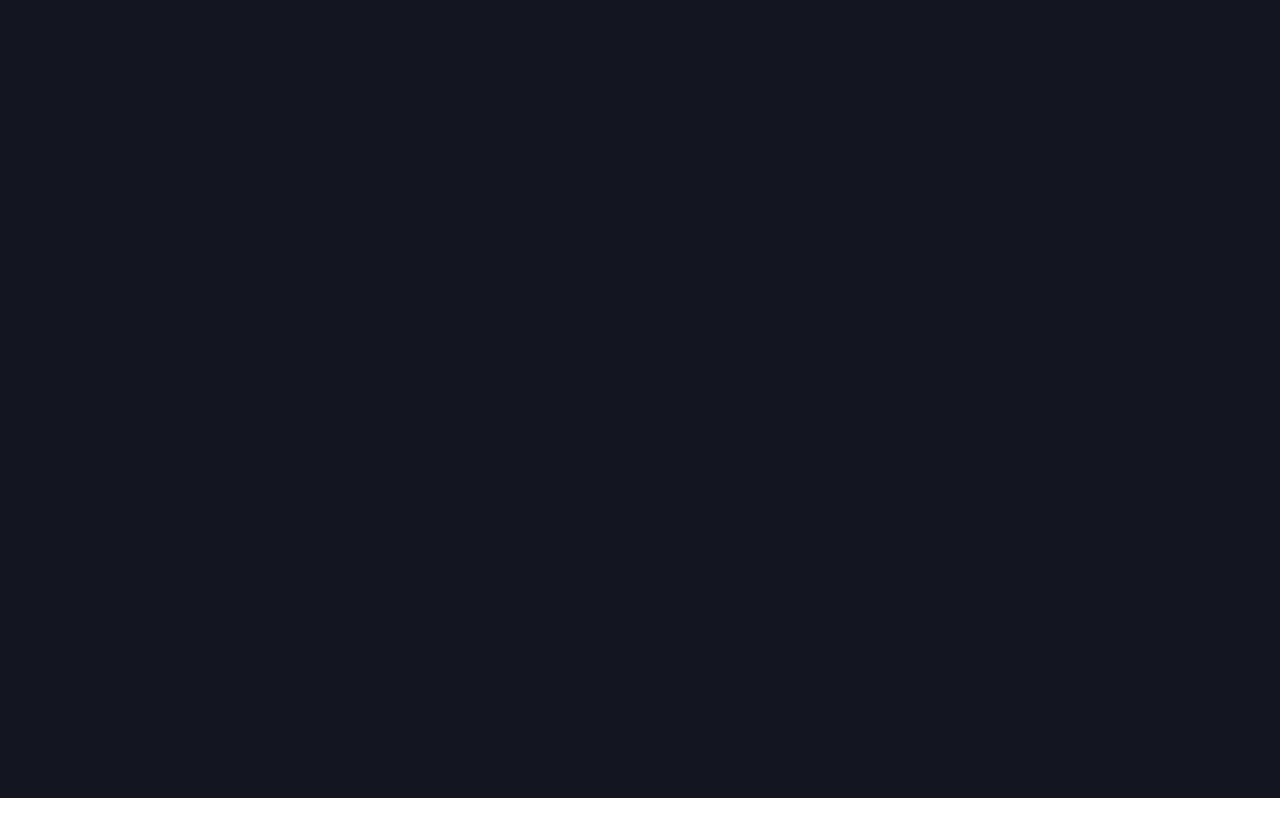
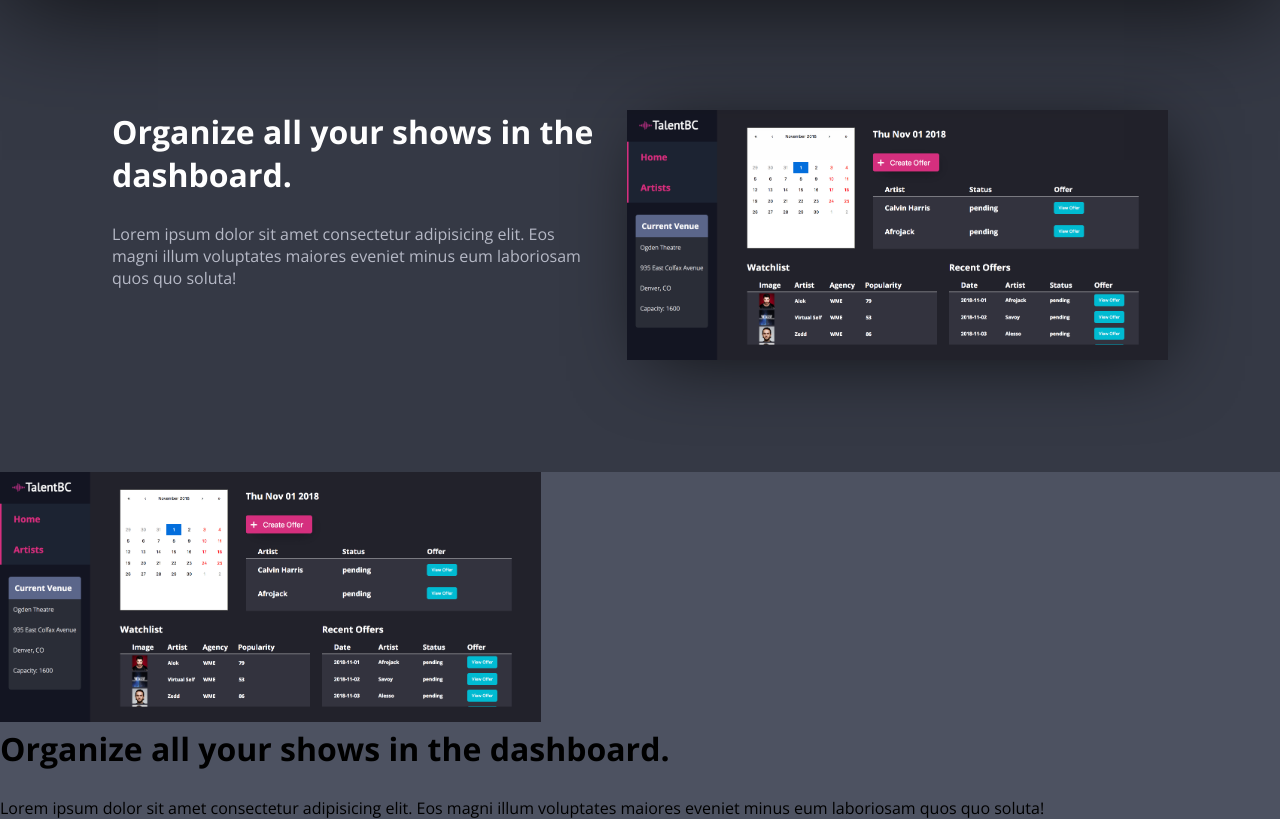
Before and after one commit to GraySmith00/talent-buyer-client, a React (Create React App) app: page / in a window 1280 px wide. Shown: the part 574-1393 px from the top of the page. Before the commit the page ends 1372 px from the top, so only its background shows below. Built offline with nearby package versions, Linux system fonts and the light colour scheme.

Commit message:
Add market-dash section to Landing page

```diff
--- a/src/components/Landing/Landing.css
+++ b/src/components/Landing/Landing.css
@@ -1,7 +1,7 @@
 .landing {
   width: 100%;
   position: relative;
-  background-color: #131621; }
+  background-color: #4d5261; }
   .landing .hero {
     display: flex;
     flex-direction: column;
@@ -11,7 +11,10 @@
     background: linear-gradient(rgba(0, 0, 0, 0.5), rgba(0, 0, 0, 0.5)), url("./savoy_ogden_optimized.jpg");
     background-size: cover;
     background-repeat: no-repeat;
-    background-position: center center; }
+    background-position: center center;
+    -webkit-box-shadow: 0px 10px 103px -2px rgba(0, 0, 0, 0.75);
+    -moz-box-shadow: 0px 10px 103px -2px rgba(0, 0, 0, 0.75);
+    box-shadow: 0px 10px 103px -2px rgba(0, 0, 0, 0.75); }
   .landing h1 {
     margin: 0 auto;
     font-size: 6rem;
@@ -31,6 +34,19 @@
     height: 2px;
     background-color: #fff;
     width: 45%; }
-  .landing .market-dashboard {
-    height: 800px;
-    background-color: #131620; }
+  .landing .market-dash {
+    display: grid;
+    grid-template-columns: repeat(2, 1fr);
+    grid-gap: 1.5rem;
+    padding: 7rem;
+    color: #fff;
+    background-color: #353945; }
+  .landing .section-title {
+    margin-top: 0;
+    font-size: 2rem; }
+  .landing .market-dash p {
+    color: #b6b9c6; }
+  .landing .market-dash img {
+    -webkit-box-shadow: 8px 10px 76px -14px rgba(0, 0, 0, 0.75);
+    -moz-box-shadow: 8px 10px 76px -14px rgba(0, 0, 0, 0.75);
+    box-shadow: 8px 10px 76px -14px rgba(0, 0, 0, 0.75); }
--- a/src/components/Landing/Landing.js
+++ b/src/components/Landing/Landing.js
@@ -1,8 +1,9 @@
 import React, { Component } from 'react';
 import SignUp from '../SignUp/SignUp';
 import LogIn from '../LogIn/LogIn';
+import Splash from '../Splash/Splash';
+import dashImage from './dashImage.jpg';
 import './Landing.css';
-import Splash from '../Splash/Splash';
 
 class Landing extends Component {
   state = {
@@ -56,7 +57,32 @@ class Landing extends Component {
             <div className="divider-line" />
           </section>
         </section>
-        <section className="market-dashboard" />
+        <section className="market-dash">
+          <div className="market-dash-text">
+            <h2 className="section-title">
+              Organize all your shows in the dashboard.
+            </h2>
+            <p>
+              Lorem ipsum dolor sit amet consectetur adipisicing elit. Eos magni
+              illum voluptates maiores eveniet minus eum laboriosam quos quo
+              soluta!
+            </p>
+          </div>
+          <img src={dashImage} alt="dashboard" style={{ height: '250px' }} />
+        </section>
+        <section className="market-browse">
+          <img src={dashImage} alt="dashboard" style={{ height: '250px' }} />
+          <div className="market-dash-text">
+            <h2 className="section-title">
+              Organize all your shows in the dashboard.
+            </h2>
+            <p>
+              Lorem ipsum dolor sit amet consectetur adipisicing elit. Eos magni
+              illum voluptates maiores eveniet minus eum laboriosam quos quo
+              soluta!
+            </p>
+          </div>
+        </section>
       </div>
     );
   }
--- a/src/components/Landing/Landing.scss
+++ b/src/components/Landing/Landing.scss
@@ -1,7 +1,7 @@
 .landing {
   width: 100%;
   position: relative;
-  background-color: #131621;
+  background-color: #4d5261;
 
   .hero {
     display: flex;
@@ -16,6 +16,10 @@
     background-size: cover;
     background-repeat: no-repeat;
     background-position: center center;
+
+    -webkit-box-shadow: 0px 10px 103px -2px rgba(0, 0, 0, 0.75);
+    -moz-box-shadow: 0px 10px 103px -2px rgba(0, 0, 0, 0.75);
+    box-shadow: 0px 10px 103px -2px rgba(0, 0, 0, 0.75);
   }
 
   h1 {
@@ -44,8 +48,28 @@
     width: 45%;
   }
 
-  .market-dashboard {
-    height: 800px;
-    background-color: #131620;
+  .market-dash {
+    display: grid;
+    grid-template-columns: repeat(2, 1fr);
+    grid-gap: 1.5rem;
+
+    padding: 7rem;
+    color: #fff;
+    background-color: #353945;
+  }
+
+  .section-title {
+    margin-top: 0;
+    font-size: 2rem;
+  }
+
+  .market-dash p {
+    color: #b6b9c6;
+  }
+
+  .market-dash img {
+    -webkit-box-shadow: 8px 10px 76px -14px rgba(0, 0, 0, 0.75);
+    -moz-box-shadow: 8px 10px 76px -14px rgba(0, 0, 0, 0.75);
+    box-shadow: 8px 10px 76px -14px rgba(0, 0, 0, 0.75);
   }
 }
```
Also changed, not shown: src/components/Landing/dashImage.jpg (added).
